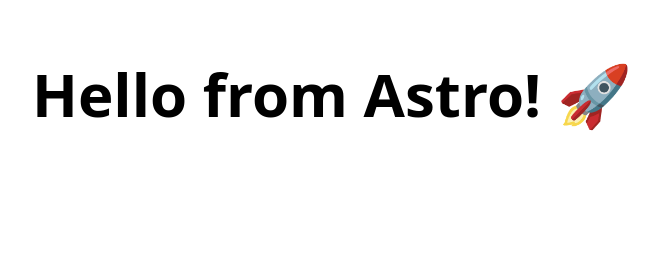
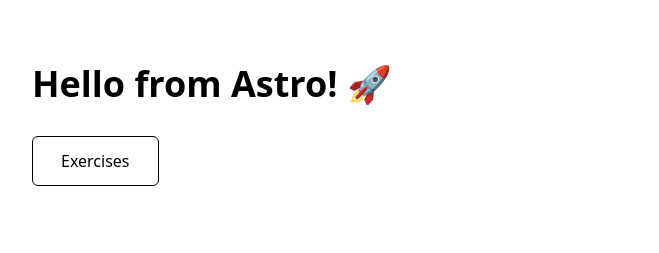
Before and after one commit to jacksorjacksor/BuildYourOwnDeveloperBlogWithUmbraco15AndAstro, an Astro site in the folder Code/Frontend/: page / in a window 1280 px wide. Shown: the whole page, without its empty margins (32-691 px from the left). Built offline with nearby package versions, Linux system fonts and the light colour scheme; Astro itself is replaced by a stand-in of ours.

Commit message:
Adds exercises link to homepage

```diff
--- a/Code/Frontend/src/pages/index.astro
+++ b/Code/Frontend/src/pages/index.astro
@@ -3,5 +3,13 @@
 ---
 
 <Layout>
-  <h1 class="p-16 font-bold text-6xl">Hello from Astro! 🚀</h1>
+  <div class="p-16">
+    <h1 class="pb-8 font-bold text-4xl">Hello from Astro! 🚀</h1>
+    <a
+      href="/exercises/"
+      class="border-dark dark:border-dark-2 border rounded-md inline-flex items-center justify-center py-3 px-7 text-center text-base font-medium text-dark dark:text-white hover:bg-gray-4 dark:hover:bg-dark-3 disabled:bg-gray-3 disabled:border-gray-3 disabled:text-dark-5"
+    >
+      Exercises
+    </a>
+  </div>
 </Layout>
```
